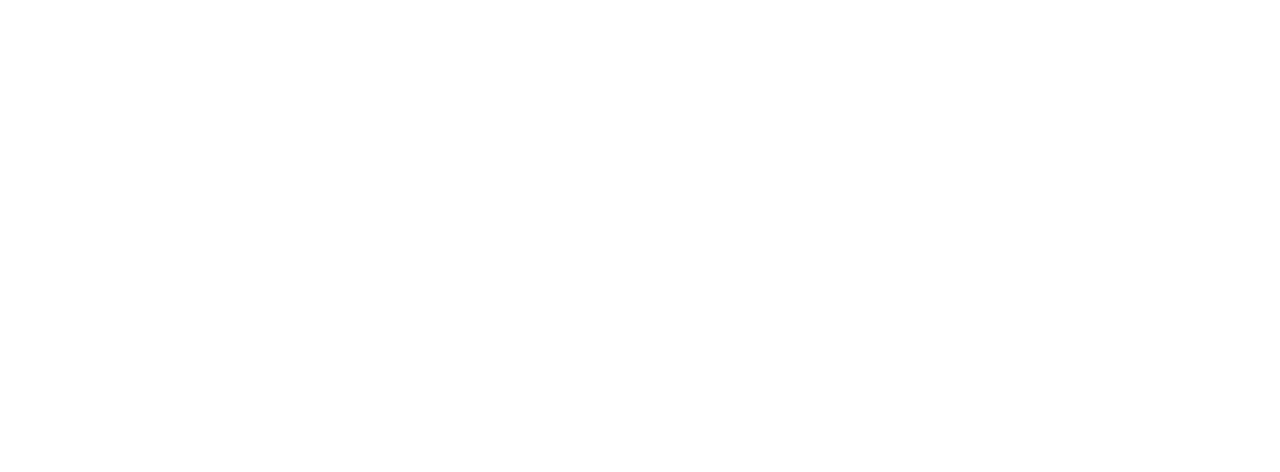
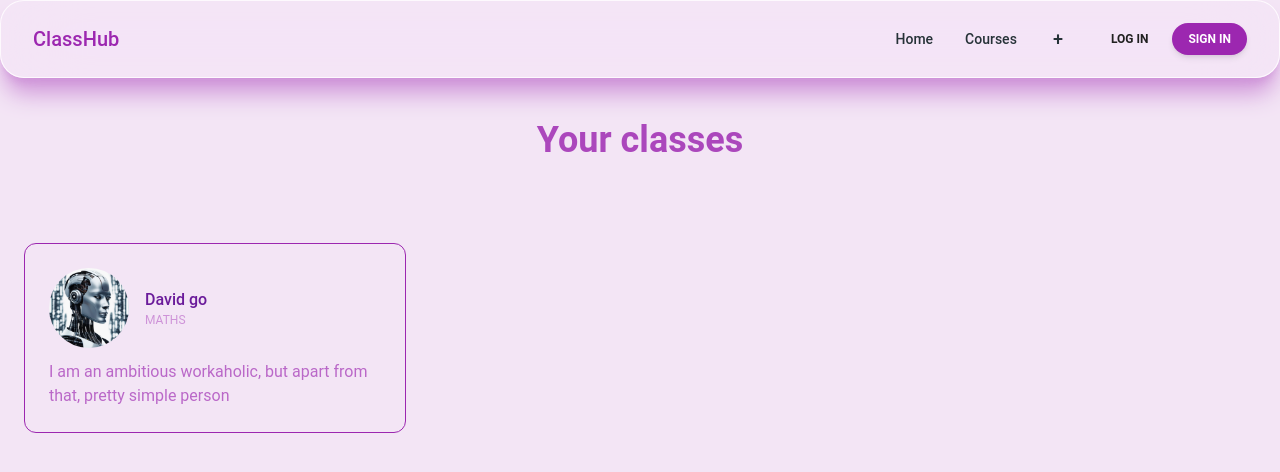
Before and after one commit to egris9/Classroom, a React (Vite) app in the folder src/main/Frontend/react/: page /courses in a window 1280 px wide. Before the commit this address had no page. Shown: the top 472 px of the page. Built offline with nearby package versions, Linux system fonts and the light colour scheme.

Commit message:
courses display

```diff
--- a/src/main/Frontend/react/src/App.jsx
+++ b/src/main/Frontend/react/src/App.jsx
@@ -4,6 +4,8 @@
 import Home from "./Templates/home.jsx";
 import Creation from "./Templates/creation.jsx";
 import JoinPage from "./Templates/join.jsx";
+import Courses from "./Templates/courses.jsx";
+
 
 
 
@@ -15,6 +17,7 @@
         <Home />
         <Creation />
         <JoinPage />
+        <Courses />
 
     </>
   )
--- a/src/main/Frontend/react/src/Templates/components/navbar.jsx
+++ b/src/main/Frontend/react/src/Templates/components/navbar.jsx
@@ -74,8 +74,8 @@
                 </a>
             </Typography>
             <Typography as="li" variant="small" color="blue-gray" className="p-1 font-medium">
-                <a href="#" className="flex items-center">
-                    Course
+                <a href="/courses" className="flex items-center">
+                    Courses
                 </a>
             </Typography>
             {/* Creationcours Link with Dropdown */}
--- /dev/null
+++ b/src/main/Frontend/react/src/Templates/courses.jsx
@@ -0,0 +1,40 @@
+import { NavBar } from "./components/navbar.jsx";
+import ImClass from "../static/imgs/AIgen.png";
+
+
+export function Courses() {
+return(
+    <div className="bg-purple-50 min-h-screen">
+        <NavBar/>
+    <div className="max-w-[90rem] mx-auto px-4 py-10 md:px-10 lg:px-6 ">
+        <div className="text-center mb-16 lg:mb-20">
+            <h2 className="text-2xl md:text-4xl text-purple-400 font-bold md:leading-tight">Your classes</h2>
+        </div>
+        {/* cards */}
+        <div className="grid grid-cols-1 sm:grid-cols-2 lg:grid-cols-3 gap-6">
+            <div className="flex flex-col border rounded-xl p-4 md:p-6 max-w-[382px] max-h-[235px] bg-purple-50 border-purple-500">
+                <div className="flex items-center gap-x-4">
+                    <img className="rounded-full size-20" src={ImClass} alt="Avatar"/>
+                    <div className="grow">
+                        <h3 className="font-medium text-purple-800">
+                            David go
+                        </h3>
+                        <p className="text-xs uppercase text-purple-200">
+                            maths
+                        </p>
+                    </div>
+
+                </div>
+                <p className="mt-3 text-purple-300">
+                    I am an ambitious workaholic, but apart from that, pretty simple person
+                </p>
+            </div>
+
+        </div>
+
+    </div>
+    </div>
+);
+}
+
+export default Courses;
--- a/src/main/Frontend/react/src/main.jsx
+++ b/src/main/Frontend/react/src/main.jsx
@@ -7,6 +7,7 @@
 import SignUp from "./Templates/sign_up.jsx";
 import Home from "./Templates/home.jsx";
 import JoinPage from "./Templates/join.jsx";
+import Courses from "./Templates/courses.jsx";
 
 import { ThemeProvider } from "@material-tailwind/react";
 import Creation from "./Templates/creation.jsx";
@@ -23,6 +24,8 @@
                         <Route path="/" element={<Home />} />
                         <Route path="/creation" element={<Creation />} />
                         <Route path="/join" element={<JoinPage />} />
+                        <Route path="/courses" element={<Courses />} />
+
                 </Routes>
             </ThemeProvider>
         </BrowserRouter>
```
